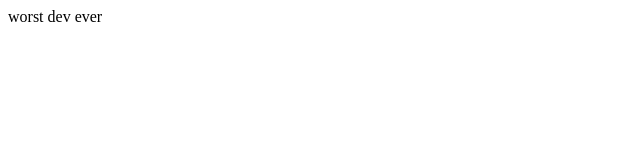
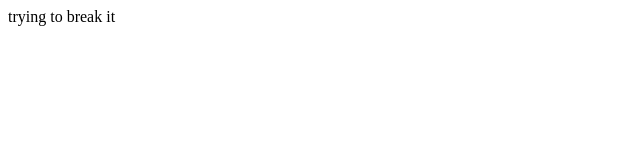
Before and after one commit to destrygustin/tic-tac-toe, a plain HTML site: page index.html in a window 1280 px wide. Shown: the full height of the page, 0-640 px from the left. Drawn offline with Linux system fonts and the light colour scheme.

Commit message:
breaking it

```diff
--- a/index.html
+++ b/index.html
@@ -8,7 +8,7 @@
 </head>
 
 <body>
-    worst dev ever
+    trying to break it
 </body>
 
 </html>
```
